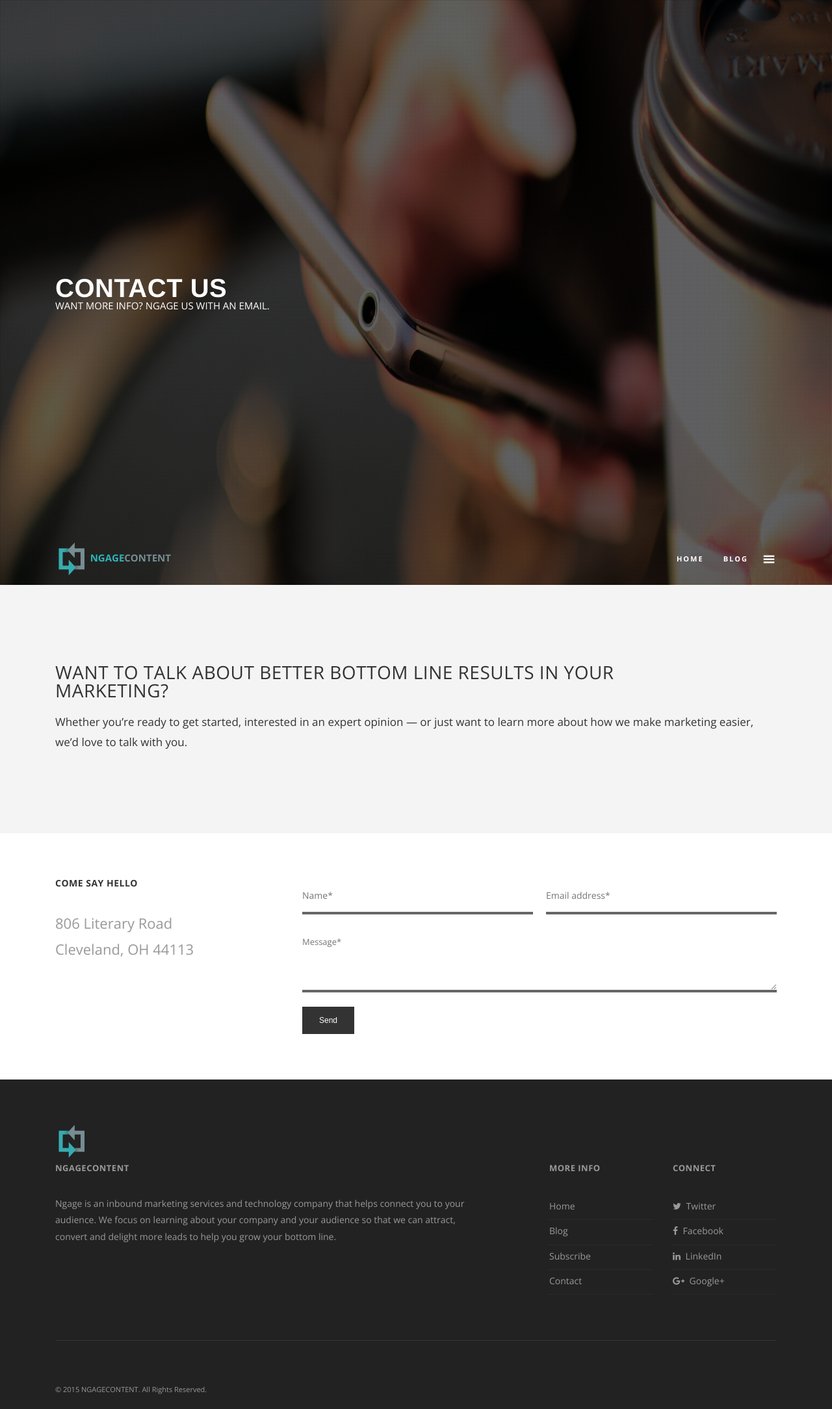
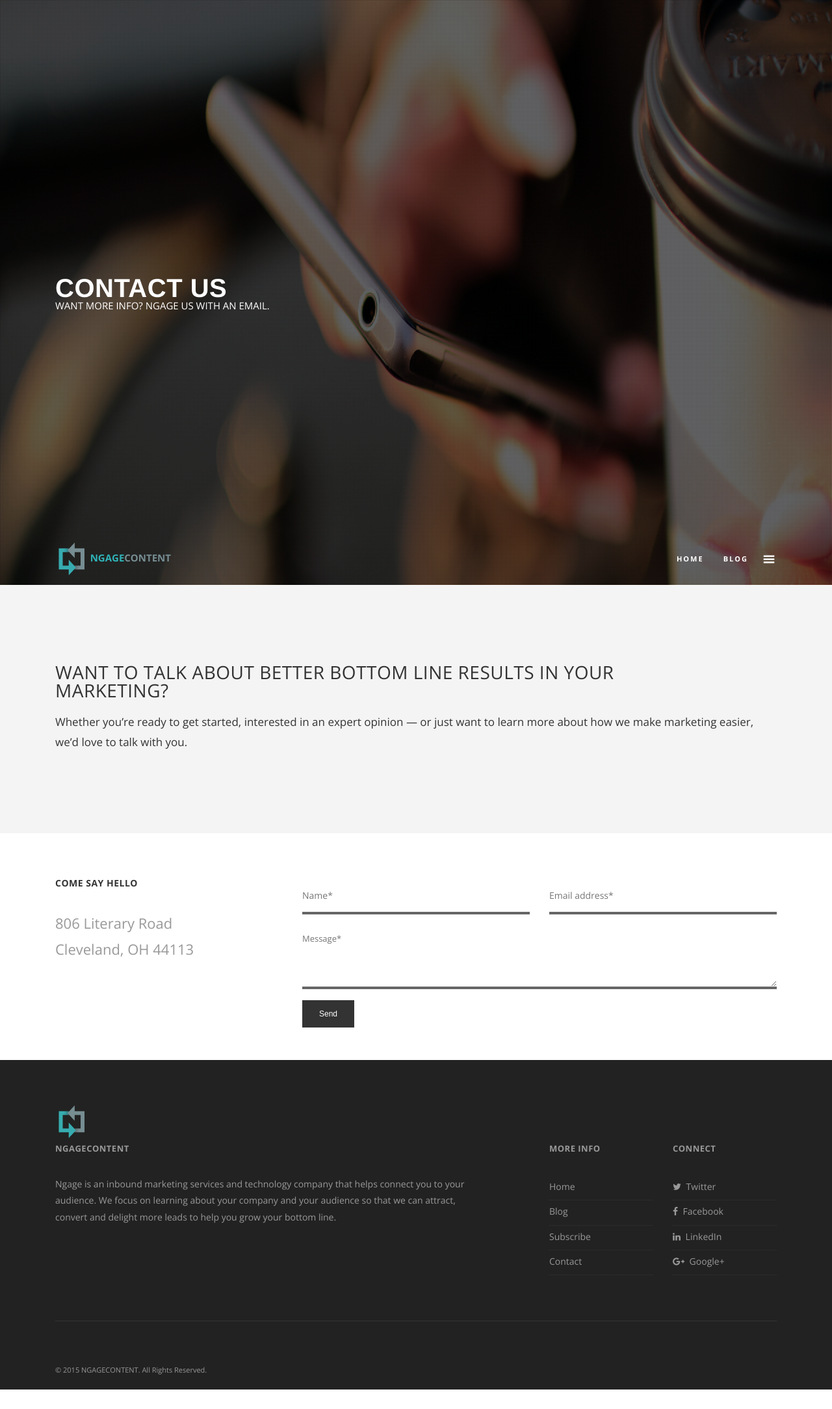
Before and after one commit to ngagecontent/ngagecontent.com, a Jekyll site: the page built from contact.html, in a window 1280 px wide. Shown: the whole page at 65% size. Built offline with Jekyll 4.4.1, drawn with Linux system fonts in a browser that asks for light colours; nearby versions of some CDN libraries; after the commit the page ends 2138 px from its top, so only the background shows below that.

Commit message:
More contact form updates

```diff
--- a/contact.html
+++ b/contact.html
@@ -47,11 +47,10 @@
 		<div class="column width-4">
 			<h6 class="color-gray no-margin-top">Come Say Hello</h6>
 			<p class="lead">806 Literary Road <br />Cleveland, OH 44113</p>
-			<!-- <p>Temporibus autem quibusdam et aut officiis debitis aut rerum necessitatibus saepe eveniet ut et voluptates.</p> -->
 		</div>
 		<div class="column width-8">
-			<div class="contact-form-container">
-				<form class="contact-form" action="//formspree.io/jd@ngagecontent.com" method="POST">
+			<div>
+				<form action="//formspree.io/jd@ngagecontent.com" method="POST">
 					<div class="row">
 						<input type="hidden" name="_subject" value="New Web Inquiry from NgageContent.com" />
 						<input type="hidden" name="_next" value="/thanks" />
@@ -67,7 +66,7 @@
 							<textarea name="message" class="form-message form-element medium" placeholder="Message*" tabindex="5" required></textarea>
 							<input type="submit" value="Send" class="form-submit medium button bkg-charcoal bkg-hover-charcoal color-white color-hover-white">
 							<input type="hidden" name="_subject" value="New Web Inquiry from NgageContent.com" />
-							<input type="hidden" name="_next" value="/thanks" />
+					<input type="hidden" name="_next" value="/thanks" />
 						</div>
 					</div>
 				</form>
```
